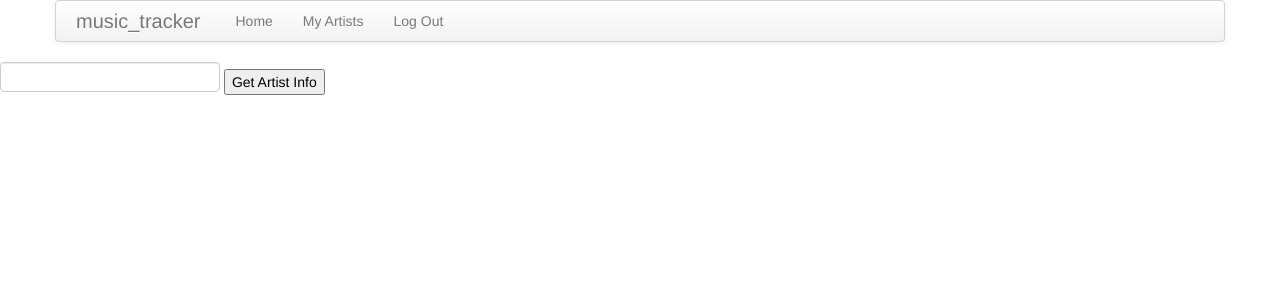
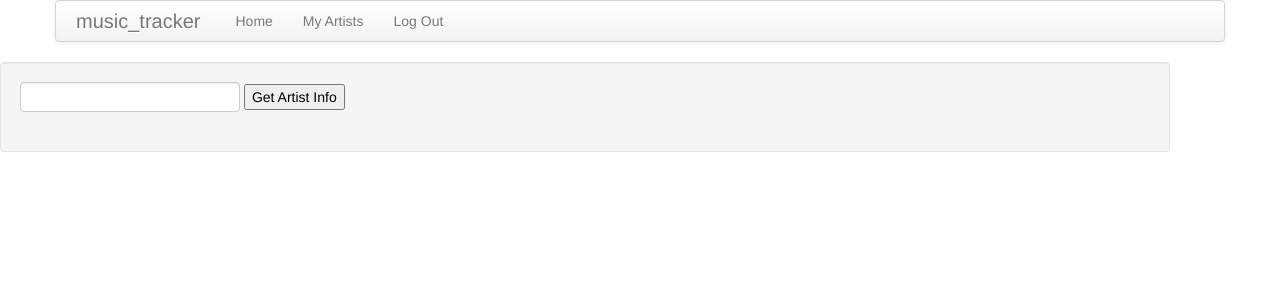
Before and after one commit to EFulmer/music_tracker, a Flask app: page /add/ in a window 1280 px wide. Shown: the top 302 px of the page. Run offline with Flask 2, Linux system fonts and the light colour scheme; the visitor is signed in with stand-in values (Sample User, id 1); parts of the project's set-up code (start-up, migrations or seed data) failed here and were passed over; some libraries are stand-ins or nearby versions.

Commit message:
bootstrapified add template; need to center form

```diff
--- a/music_tracker/templates/add.html
+++ b/music_tracker/templates/add.html
@@ -1,8 +1,13 @@
 {% extends "layout.html" %}
 {% block body %}
+<!--
 <form action="/add/" method="POST">
-    {{ form.hidden_tag() }}
-    {{ form.artist }}
-    {{ form.submit }}
 </form>
+-->
+<div class="well">
+    <form class="form-horizontal" action="" method="post" name="/add/">
+        {{ form.hidden_tag() }}
+        {{ form.artist }}
+        {{ form.submit }}
+    </form>
 {% endblock %}
```
